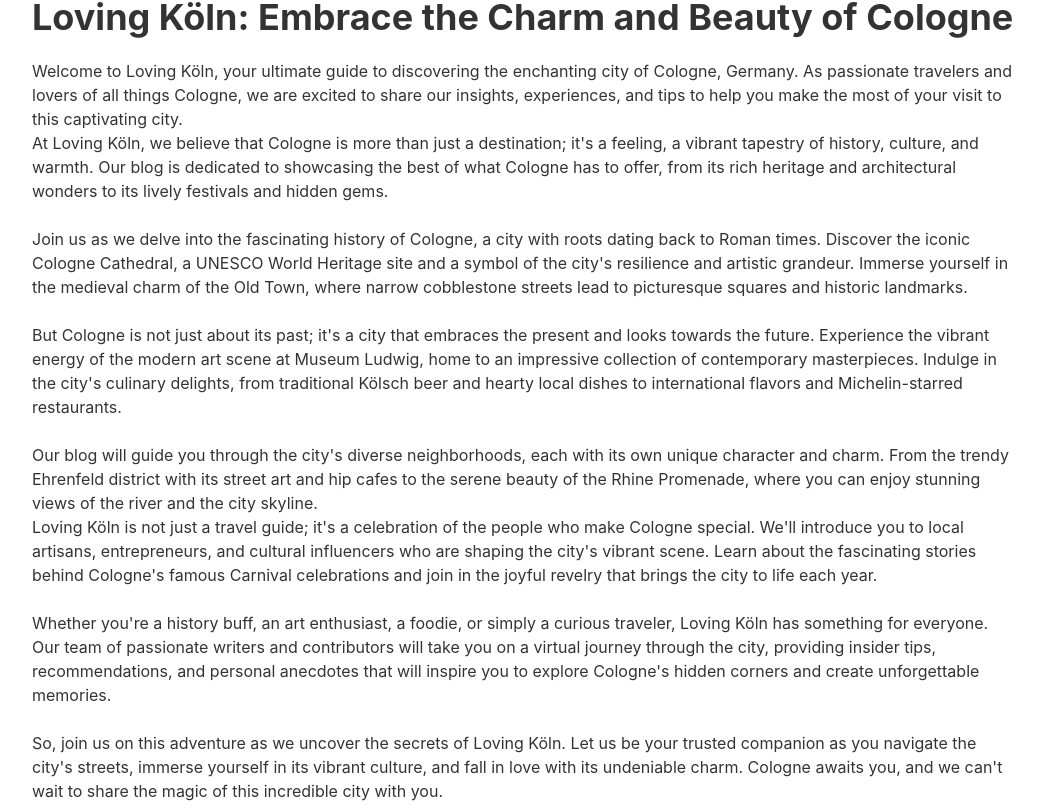
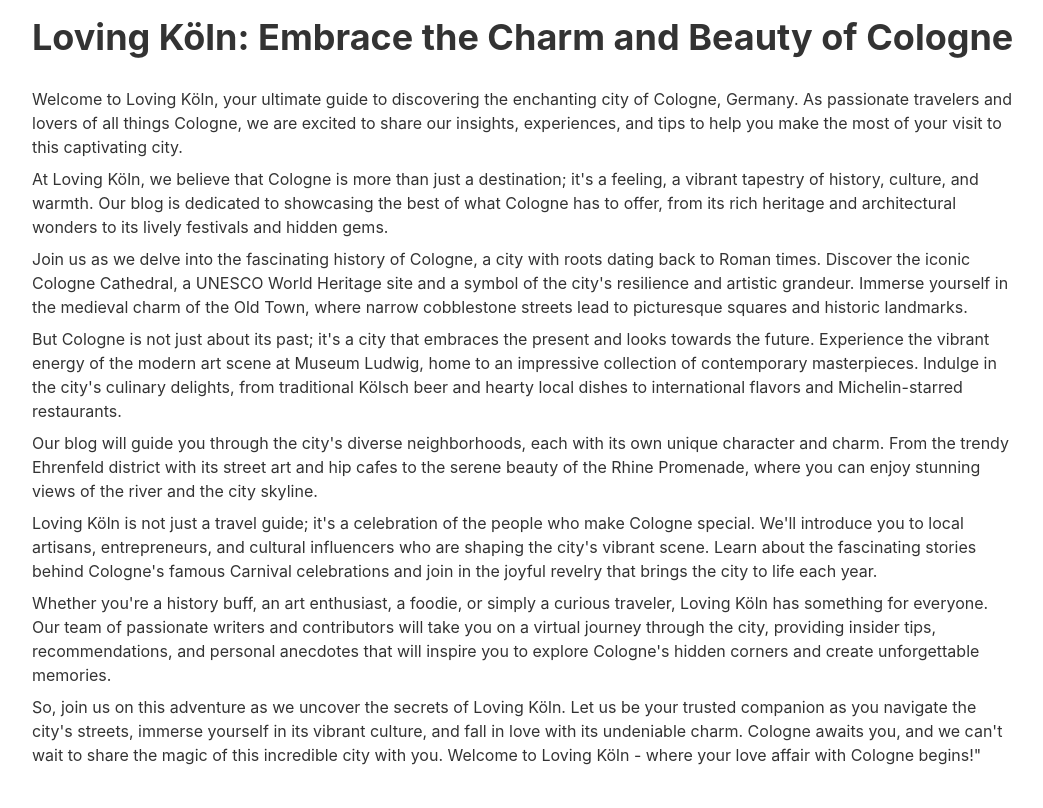
Before and after one commit to femas1/loving-koeln, a React (Vite) app: page / in a window 1280 px wide. Shown: the part 412-1220 px from the top of the page, without its empty margins (116-1159 px from the left). Built offline with nearby package versions, Linux system fonts and the light colour scheme; what @contentful/rich-text-types would draw is missing.

Commit message:
style home page

```diff
--- a/src/components/Home.jsx
+++ b/src/components/Home.jsx
@@ -1,21 +1,83 @@
-import React from 'react'
-import TextBox from './TextBox'
-import { Image, AspectRatio } from '@chakra-ui/react';
-import { heading, text } from '../homeContent';
+import React from "react";
+import { Image, Text, Heading, Box } from "@chakra-ui/react";
+import { heading } from "../homeContent";
 
 const Home = () => {
   return (
-<>
-
-    <Image
-          width="100%"
-          height="300px"
-          objectFit='cover'
-          src='src\assets\koeln-titelbild.jpg' alt='Dan Abramov' />
-
-            <TextBox heading= {heading} text={<div dangerouslySetInnerHTML={{ __html: text }} />}/>
-</>
-)
-}
+    <>
+      <Image
+        width="100%"
+        height="300px"
+        objectFit="cover"
+        src="src\assets\koeln-titelbild.jpg"
+        alt="Dan Abramov"
+      />
+      <Box color={"blackAlpha.800"} maxW="1024px" p={5}>
+        <Heading py={5}>{heading}</Heading>
+        <Text mt={2}>
+          Welcome to Loving Köln, your ultimate guide to discovering the
+          enchanting city of Cologne, Germany. As passionate travelers and
+          lovers of all things Cologne, we are excited to share our insights,
+          experiences, and tips to help you make the most of your visit to this
+          captivating city.
+        </Text>
+        <Text mt={2}>
+          At Loving Köln, we believe that Cologne is more than just a
+          destination; it's a feeling, a vibrant tapestry of history, culture,
+          and warmth. Our blog is dedicated to showcasing the best of what
+          Cologne has to offer, from its rich heritage and architectural wonders
+          to its lively festivals and hidden gems.
+        </Text>
+        <Text mt={2}>
+          Join us as we delve into the fascinating history of Cologne, a city
+          with roots dating back to Roman times. Discover the iconic Cologne
+          Cathedral, a UNESCO World Heritage site and a symbol of the city's
+          resilience and artistic grandeur. Immerse yourself in the medieval
+          charm of the Old Town, where narrow cobblestone streets lead to
+          picturesque squares and historic landmarks.
+        </Text>
+        <Text mt={2}>
+          But Cologne is not just about its past; it's a city that embraces the
+          present and looks towards the future. Experience the vibrant energy of
+          the modern art scene at Museum Ludwig, home to an impressive
+          collection of contemporary masterpieces. Indulge in the city's
+          culinary delights, from traditional Kölsch beer and hearty local
+          dishes to international flavors and Michelin-starred restaurants.
+        </Text>
+        <Text mt={2}>
+          Our blog will guide you through the city's diverse neighborhoods, each
+          with its own unique character and charm. From the trendy Ehrenfeld
+          district with its street art and hip cafes to the serene beauty of the
+          Rhine Promenade, where you can enjoy stunning views of the river and
+          the city skyline.
+        </Text>
+        <Text mt={2}>
+          Loving Köln is not just a travel guide; it's a celebration of the
+          people who make Cologne special. We'll introduce you to local
+          artisans, entrepreneurs, and cultural influencers who are shaping the
+          city's vibrant scene. Learn about the fascinating stories behind
+          Cologne's famous Carnival celebrations and join in the joyful revelry
+          that brings the city to life each year.
+        </Text>
+        <Text mt={2}>
+          Whether you're a history buff, an art enthusiast, a foodie, or simply
+          a curious traveler, Loving Köln has something for everyone. Our team
+          of passionate writers and contributors will take you on a virtual
+          journey through the city, providing insider tips, recommendations, and
+          personal anecdotes that will inspire you to explore Cologne's hidden
+          corners and create unforgettable memories.
+        </Text>
+        <Text mt={2}>
+          So, join us on this adventure as we uncover the secrets of Loving
+          Köln. Let us be your trusted companion as you navigate the city's
+          streets, immerse yourself in its vibrant culture, and fall in love
+          with its undeniable charm. Cologne awaits you, and we can't wait to
+          share the magic of this incredible city with you. Welcome to Loving
+          Köln - where your love affair with Cologne begins!"
+        </Text>
+      </Box>
+    </>
+  );
+};
 
 export default Home;
```
Also changed, not shown: src/homeContent.js (+0 -2 lines).
